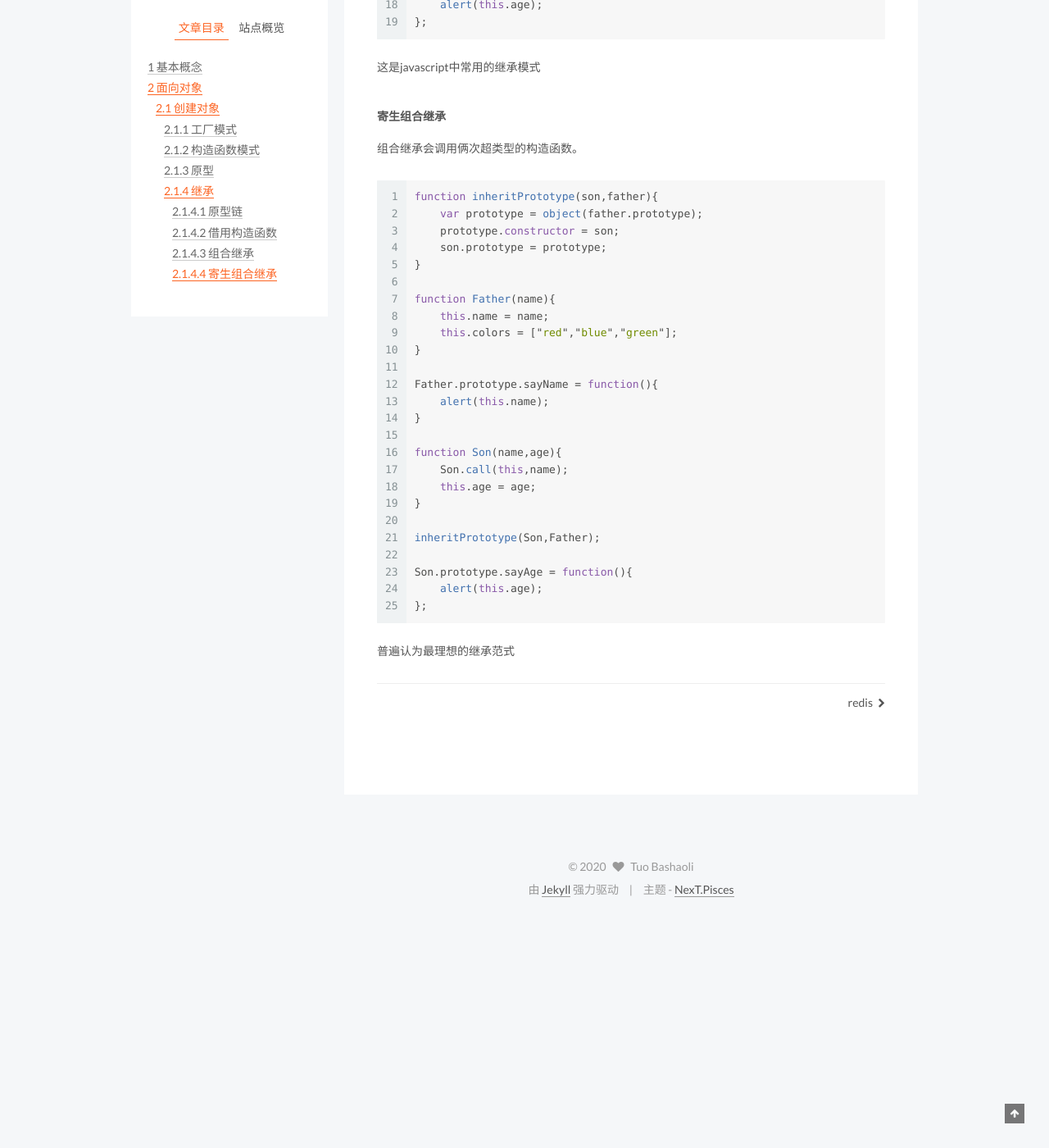
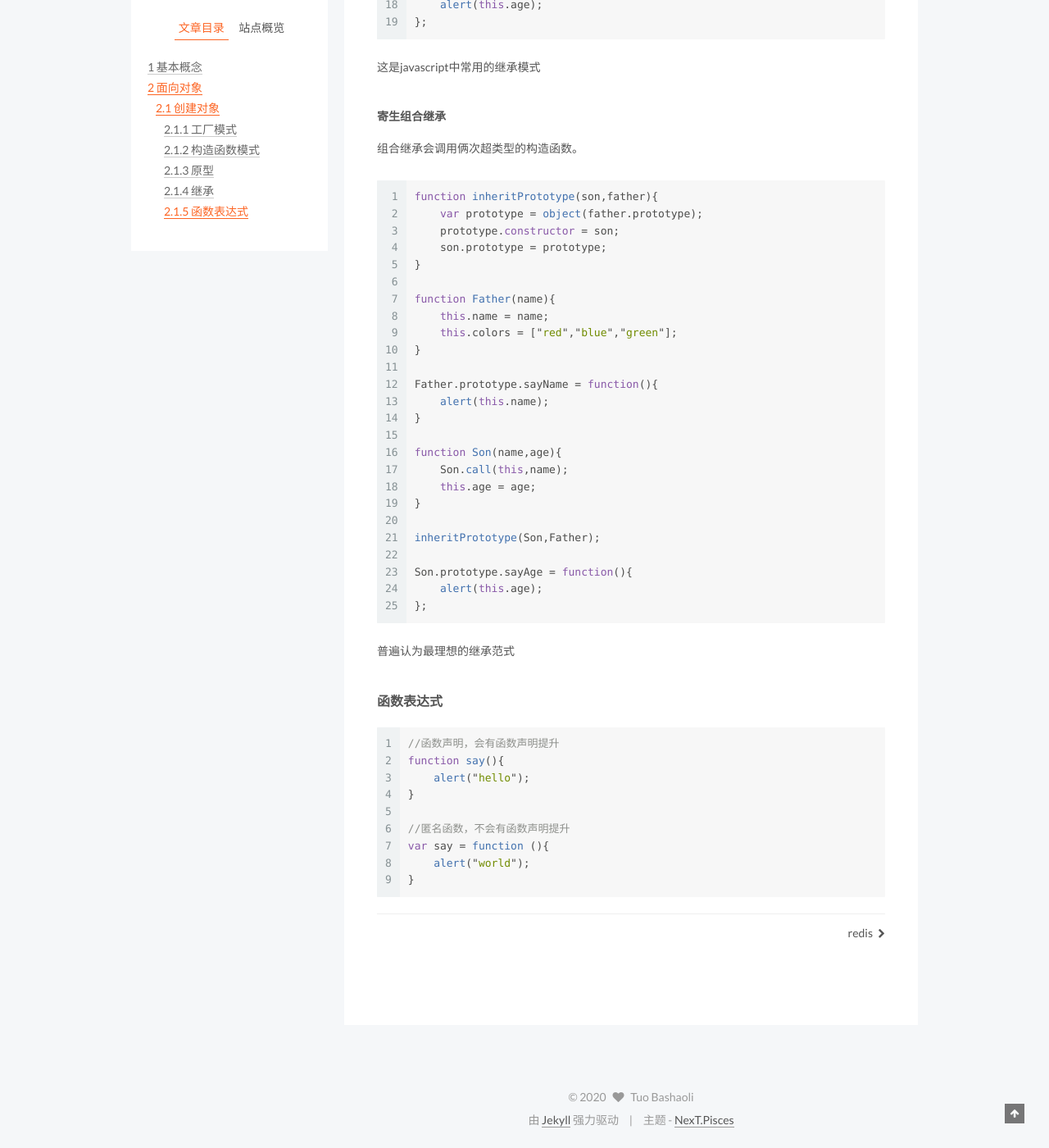
Before and after one commit to tuobashaoli/tuobashaoli.github.io, a Jekyll site: the page built from _posts/2020-05-13-javascript.markdown, in a window 1280 px wide and 1400 px high, scrolled down 9839 px. Shown: the whole window at 82% size. Built offline with Jekyll 4.4.1, drawn with Linux system fonts in a browser that asks for light colours; comment, search, counter and statistics services are not loaded; before the commit the page ends 10958 px from its top, so only the background shows below that.

Commit message:
update javascript

````diff
--- a/_posts/2020-05-13-javascript.markdown
+++ b/_posts/2020-05-13-javascript.markdown
@@ -487,3 +487,18 @@ Son.prototype.sayAge = function(){
 ```
 
 普遍认为最理想的继承范式
+
+
+#### 函数表达式
+
+```javascript
+//函数声明，会有函数声明提升
+function say(){
+    alert("hello");
+}
+
+//匿名函数，不会有函数声明提升
+var say = function (){
+    alert("world");
+}
+```
````
